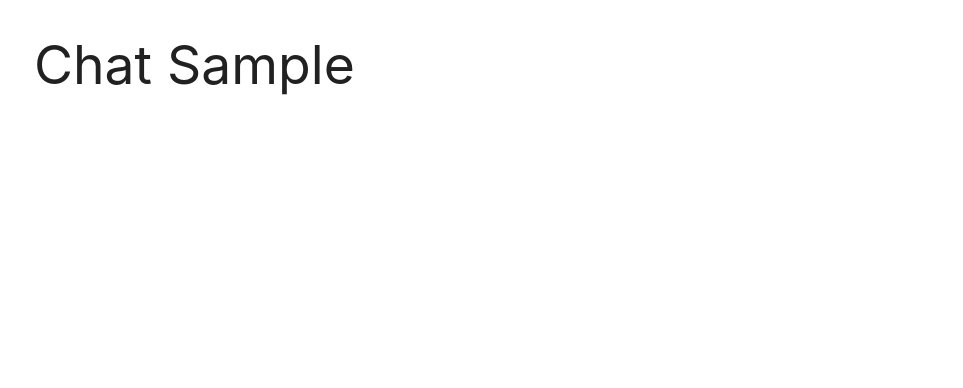
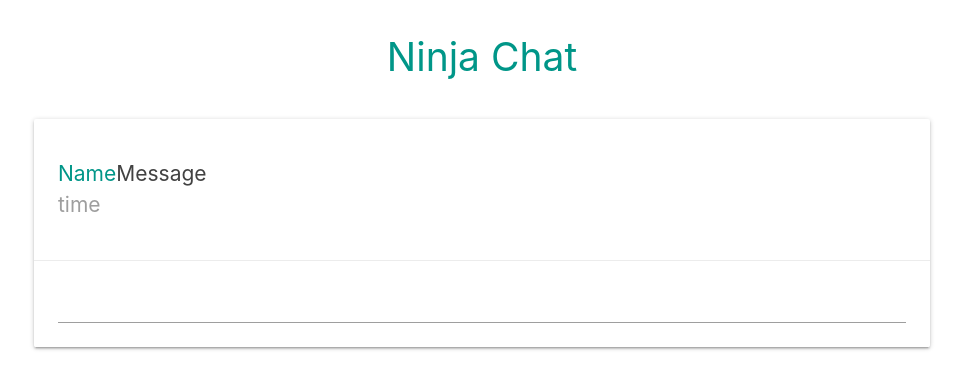
Before and after one commit to aurelienroux/ninja-chat, a Vue app: page /#/ in a window 1280 px wide. Both pictures are taken after typing "Sample" into the empty fields and a click on the button "ENTER CHAT". Shown: the top 388 px of the page, without its empty margins (158-1121 px from the left). Built offline with nearby package versions, Linux system fonts and the light colour scheme.

Commit message:
chat view markup

```diff
--- a/src/components/Chat.vue
+++ b/src/components/Chat.vue
@@ -1,6 +1,20 @@
 <template>
   <div class="chat container">
-    <h2>Chat {{ this.name }}</h2>
+    <h2 class="center teal-text">Ninja Chat</h2>
+    <div class="card">
+      <div class="card-content">
+        <ul class="messages">
+          <li>
+            <span class="teal-text">Name</span>
+            <span class="grey-text text-darken-3">Message</span>
+            <span class="grey-text time">time</span>
+          </li>
+        </ul>
+      </div>
+      <div class="card-action">
+        <input type="text" name="" id="" />
+      </div>
+    </div>
   </div>
 </template>
 
@@ -14,4 +28,19 @@
 }
 </script>
 
-<style></style>
+<style lang="scss">
+.chat {
+  h2 {
+    font-size: 2.6em;
+    margin-bottom: 40px;
+  }
+
+  span {
+    font-size: 1.4em;
+  }
+
+  .time {
+    display: block;
+  }
+}
+</style>
--- a/src/router/index.js
+++ b/src/router/index.js
@@ -16,7 +16,6 @@
     component: () => import('@/components/Chat.vue'),
     props: true,
     beforeEnter: (to, _, next) => {
-      console.log(to.params.name)
       if (to.params.name) {
         next()
       } else {
```
